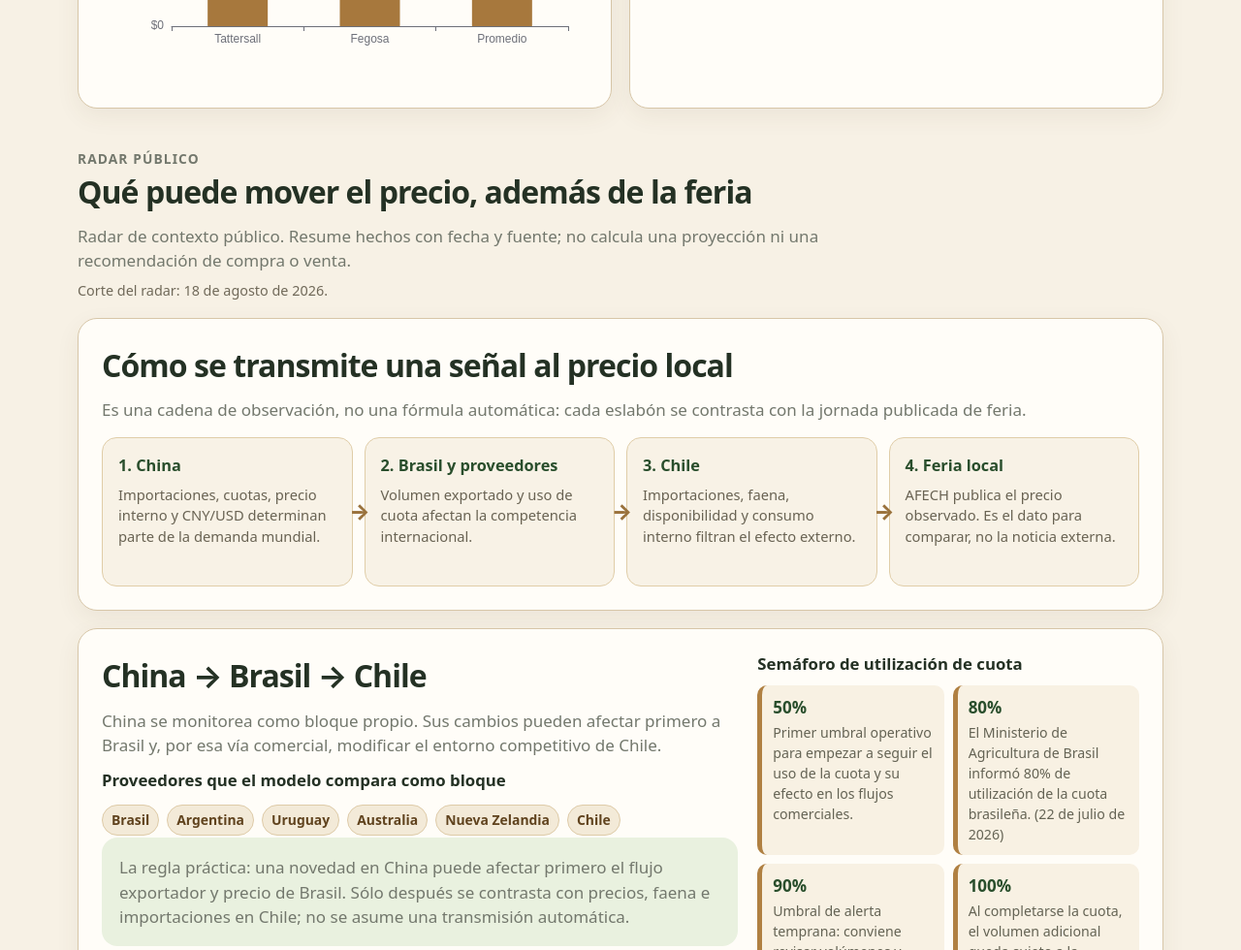
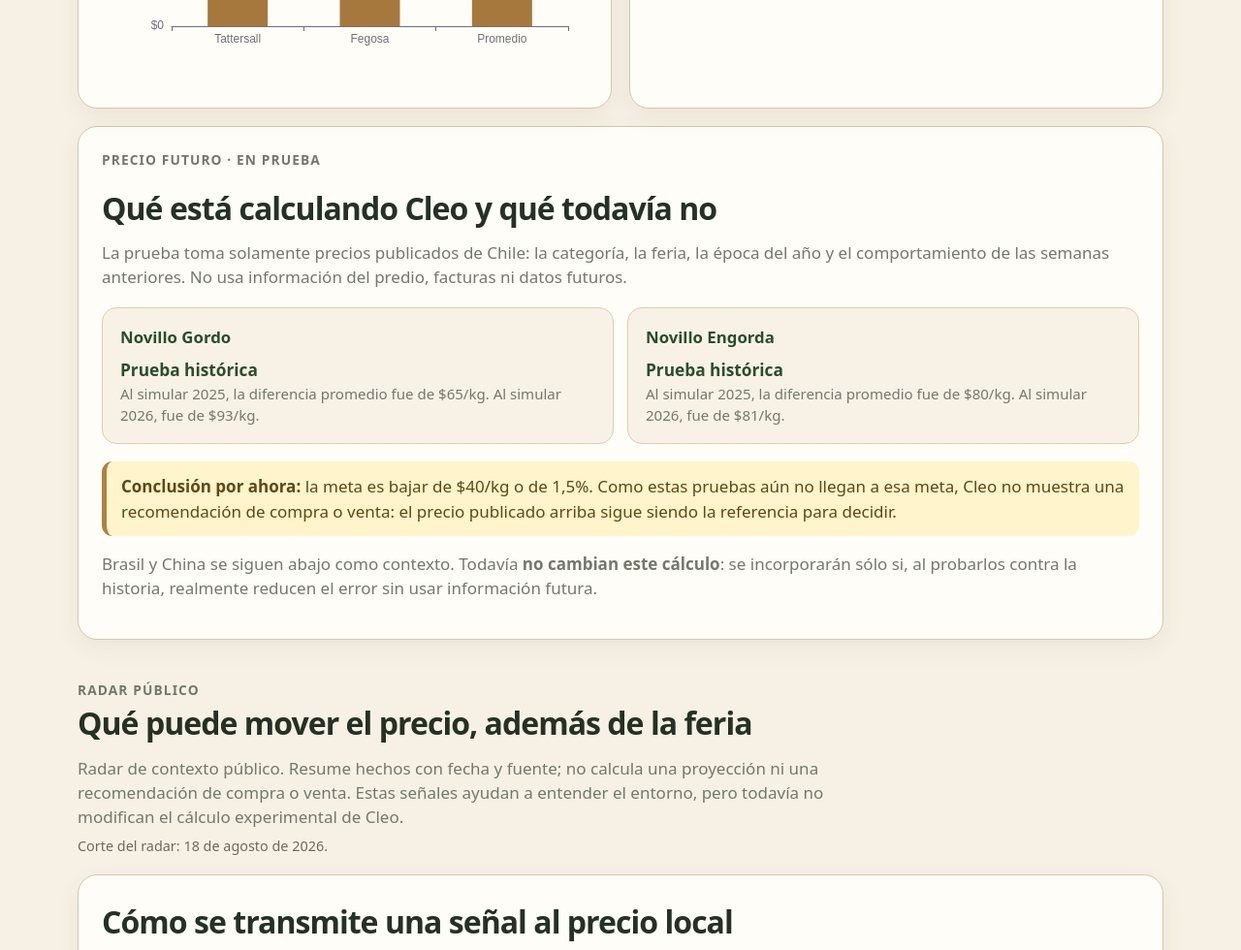
Before and after one commit to edjimenezs/kleoguard-report, a plain HTML site: page mercado.html in a window 1280 px wide. Shown: the part 1820-2800 px from the top of the page at 97% size. Drawn offline with nearby package versions, Linux system fonts and the light colour scheme.

Commit message:
Clarify novillo market model

```diff
--- a/mercado.html
+++ b/mercado.html
@@ -40,6 +40,12 @@
     .section-intro { margin:42px 0 16px; }
     .eyebrow { color:var(--brown); font-size:.86rem; font-weight:850; letter-spacing:.08em; text-transform:uppercase; margin:0 0 7px; }
     .section-intro p { max-width:820px; color:var(--muted); margin:0; }
+    .model-grid { display:grid; grid-template-columns:repeat(2,1fr); gap:14px; margin:18px 0; }
+    .model-card { padding:18px; background:#f8f2e6; border:1px solid #e0cda8; border-radius:15px; }
+    .model-card h3 { color:var(--green-dark); }
+    .model-card p { font-size:.94rem; margin:0 !important; }
+    .model-card strong { color:var(--green-dark); font-size:1.08rem; }
+    .model-warning { border-left:5px solid #b08042; background:#fff4cb; color:#5f4718 !important; border-radius:11px; padding:13px 15px; }
     .signal-grid { display:grid; grid-template-columns:repeat(2,1fr); gap:18px; }
     .signal { background:var(--paper); border:1px solid var(--line); border-radius:20px; padding:22px; box-shadow:0 8px 24px rgba(87,68,37,.07); }
     .signal-meta { display:flex; justify-content:space-between; align-items:center; gap:12px; margin-bottom:14px; color:#686052; font-size:.88rem; font-weight:800; }
@@ -72,7 +78,7 @@
     .watch strong { display:block; color:var(--green-dark); margin-bottom:7px; }
     .watch p { color:#6b695f; font-size:.91rem; margin:0; }
     footer { color:#6d6e67; font-size:.9rem; border-top:1px solid #dfd4bf; padding:28px 0 40px; }
-    @media (max-width:820px) { .grid { grid-template-columns:repeat(2,1fr); } .two,.signal-grid,.china-grid,.watch-grid { grid-template-columns:1fr; } .transmission { grid-template-columns:repeat(2,1fr); } .step:nth-child(2)::after { display:none; } }
+    @media (max-width:820px) { .grid { grid-template-columns:repeat(2,1fr); } .two,.signal-grid,.china-grid,.watch-grid,.model-grid { grid-template-columns:1fr; } .transmission { grid-template-columns:repeat(2,1fr); } .step:nth-child(2)::after { display:none; } }
     @media (max-width:580px) { .transmission { grid-template-columns:1fr; } .step:not(:last-child)::after { content:'↓'; right:50%; top:auto; bottom:-23px; transform:translateX(50%); } }
     @media (max-width:580px) { body { font-size:16px; } .wrap { width:min(100% - 24px, 1120px); } header { padding:16px 0 11px; } .brand strong { font-size:1rem; } main { padding:30px 0 44px; } .controls,.grid { grid-template-columns:1fr; } .card { min-height:132px; } .price { margin:12px 0 5px; } .panel { padding:17px 14px; border-radius:16px; } .chart { height:330px; } }
   </style>
@@ -80,8 +86,8 @@
 <body>
   <header><div class="wrap brand"><a class="back" href="index.html">← Volver al informe</a><strong>📈 KleoGuard Mercado</strong></div></header>
   <main class="wrap">
-    <h1>Mercado ganadero público</h1>
-    <p class="intro">Precios reales publicados por ODEPA / AFECH. Elige una categoría y compara el promedio de ferias con Tattersall y Fegosa.</p>
+    <h1>Mercado de novillos</h1>
+    <p class="intro">Precios reales publicados por ODEPA / AFECH para Novillo Gordo y Novillo Engorda. Compara el promedio de ferias con Tattersall y Fegosa.</p>
     <div class="notice" id="notice">Cargando la última fotografía pública disponible…</div>
 
     <section class="controls" aria-label="Filtros de mercado">
@@ -101,6 +107,18 @@
     <section class="two">
       <section class="panel"><h2>Comparación de operadores</h2><p>Último valor disponible de cada operador para la categoría elegida.</p><div class="chart" id="comparison-chart" aria-label="Comparación Tattersall y Fegosa"></div></section>
       <section class="panel"><h2>Lectura para decidir</h2><p id="insight">—</p><div class="footnote">Los valores son <strong>pesos chilenos por kilo, nominales y sin IVA</strong>. La fuente se revisa automáticamente cada día hábil. Si no existe un remate posterior, se conserva la última jornada oficialmente publicada.</div></section>
+    </section>
+
+    <section class="panel" aria-labelledby="modelo-title">
+      <p class="eyebrow">Precio futuro · en prueba</p>
+      <h2 id="modelo-title">Qué está calculando Cleo y qué todavía no</h2>
+      <p>La prueba toma solamente precios publicados de Chile: la categoría, la feria, la época del año y el comportamiento de las semanas anteriores. No usa información del predio, facturas ni datos futuros.</p>
+      <div class="model-grid">
+        <article class="model-card"><h3>Novillo Gordo</h3><p><strong>Prueba histórica</strong><br>Al simular 2025, la diferencia promedio fue de $65/kg. Al simular 2026, fue de $93/kg.</p></article>
+        <article class="model-card"><h3>Novillo Engorda</h3><p><strong>Prueba histórica</strong><br>Al simular 2025, la diferencia promedio fue de $80/kg. Al simular 2026, fue de $81/kg.</p></article>
+      </div>
+      <p class="model-warning"><strong>Conclusión por ahora:</strong> la meta es bajar de $40/kg o de 1,5%. Como estas pruebas aún no llegan a esa meta, Cleo no muestra una recomendación de compra o venta: el precio publicado arriba sigue siendo la referencia para decidir.</p>
+      <p>Brasil y China se siguen abajo como contexto. Todavía <strong>no cambian este cálculo</strong>: se incorporarán sólo si, al probarlos contra la historia, realmente reducen el error sin usar información futura.</p>
     </section>
 
     <section class="section-intro" aria-labelledby="contexto-title">
@@ -186,7 +204,7 @@
       byId('insight').textContent = disponibles.length > 1 ? 'Para ' + categoria.toLowerCase() + ', la dispersión entre los últimos datos disponibles de operadores y promedio publicado es de ' + CLP.format(valorMax - valorMin) + '/kg. Compara fechas antes de tomar una decisión.' : 'Todavía no hay suficientes observaciones por operador para comparar esta categoría.';
     }
     function renderContexto() {
-      byId('contexto-intro').textContent = contexto.alcance;
+      byId('contexto-intro').textContent = contexto.alcance + ' Estas señales ayudan a entender el entorno, pero todavía no modifican el cálculo experimental de Cleo.';
       byId('context-date').textContent = 'Corte del radar: ' + fechaLarga(contexto.actualizado_en_utc.slice(0, 10)) + '.';
       byId('china-summary').textContent = contexto.china.resumen;
       byId('provider-list').innerHTML = contexto.china.proveedores_a_seguir.map(nombre => '<span class="provider">' + nombre + '</span>').join('');
@@ -201,7 +219,8 @@
         if (!marketResponse.ok || !contextResponse.ok) throw new Error('No fue posible cargar las fuentes públicas de mercado');
         [mercado, contexto] = await Promise.all([marketResponse.json(), contextResponse.json()]);
         const selector = byId('categoria');
-        Object.keys(mercado.categorias).forEach(nombre => { const option=document.createElement('option'); option.value=nombre; option.textContent=nombre; selector.append(option); });
+        const categoriasPermitidas = ['Novillo Gordo', 'Novillo Engorda'];
+        categoriasPermitidas.filter(nombre => mercado.categorias[nombre]).forEach(nombre => { const option=document.createElement('option'); option.value=nombre; option.textContent=nombre; selector.append(option); });
         selector.value = 'Novillo Gordo';
         const fecha = fechaLarga(mercado.ultima_jornada_publicada);
         byId('notice').innerHTML = '<strong>Dato oficial más reciente:</strong> la última jornada publicada encontrada es el ' + fecha + '. La pantalla no presenta un precio de hoy si Tattersall, Fegosa o AFECH aún no han publicado un remate posterior.';
```
